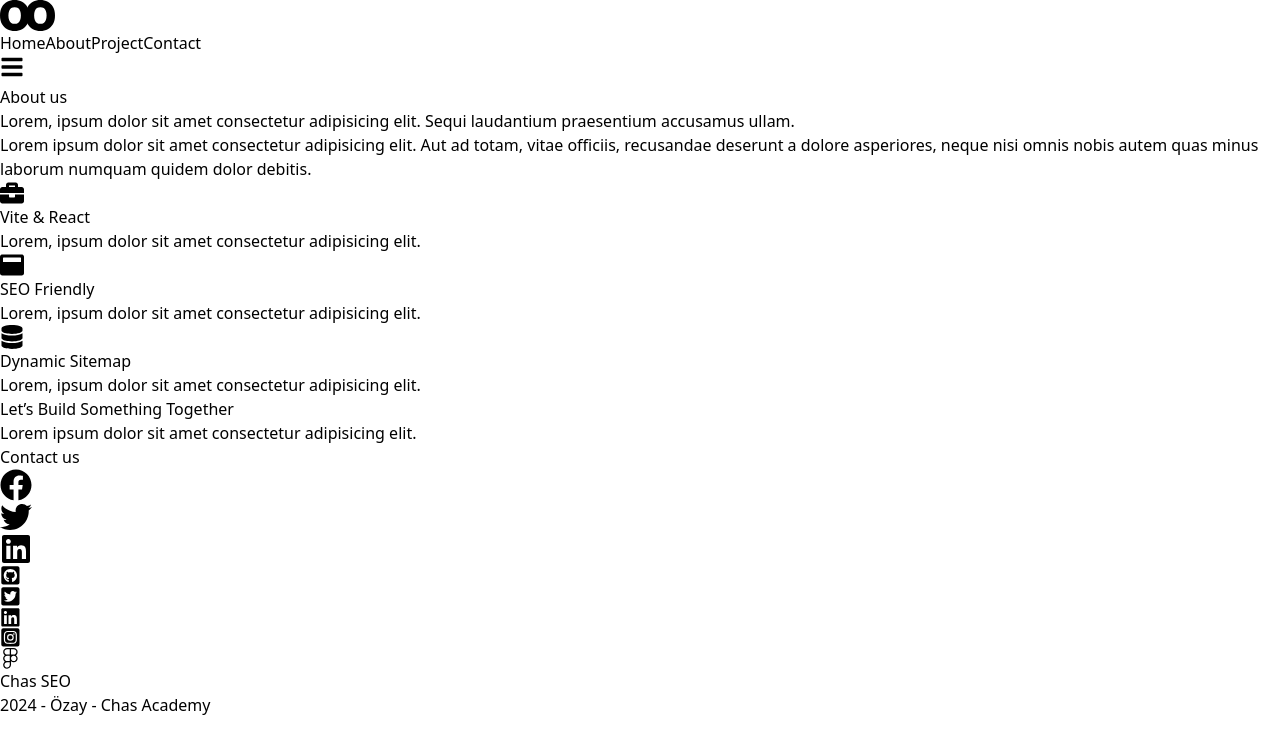
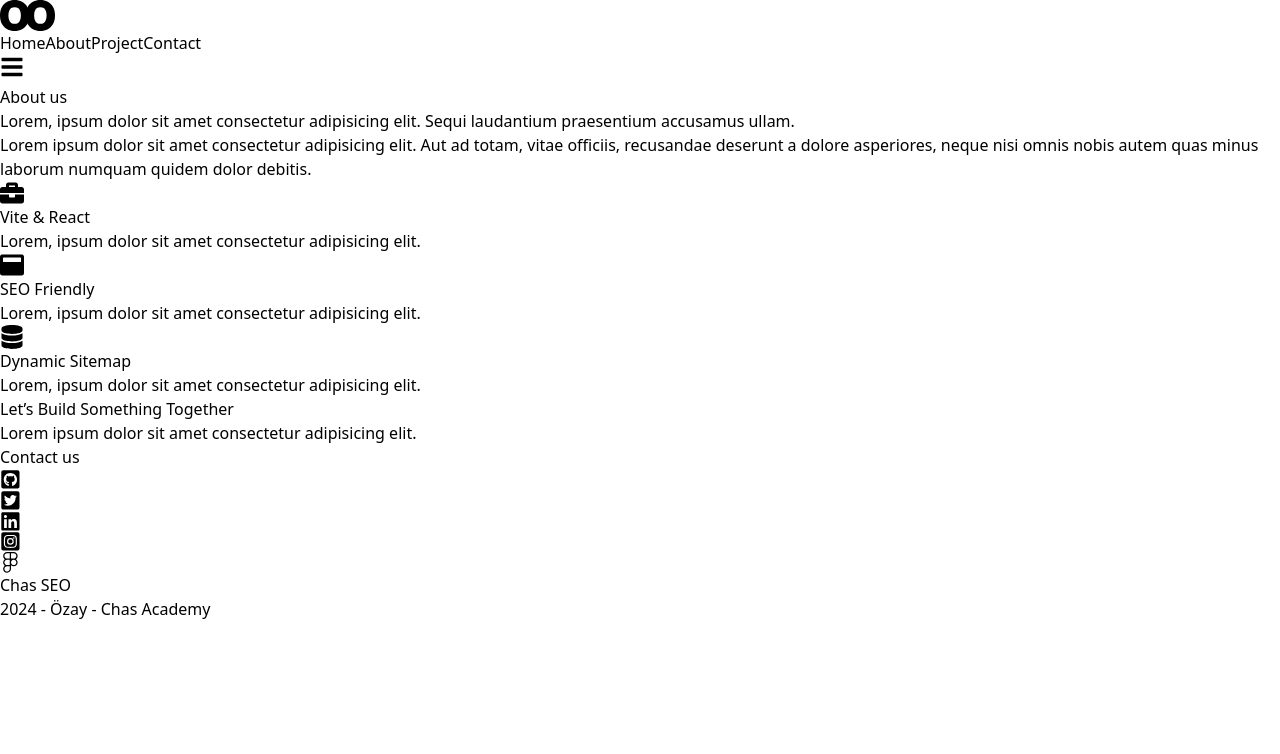
Before and after one commit to ozayo/chas-seo, a React (Vite) app: page /about in a window 1280 px wide. Shown: the top 754 px of the page. Built offline with nearby package versions, Linux system fonts and the light colour scheme.

Commit message:
remove social share component

```diff
--- a/src/pages/About.jsx
+++ b/src/pages/About.jsx
@@ -1,7 +1,6 @@
 import { Helmet } from 'react-helmet-async';
 import { FaBriefcase, FaWindowMaximize, FaDatabase, FaRobot, FaFileAlt, FaUsers } from "react-icons/fa";
 import Cta from '../components/Cta';
-import SocialShare from '../components/SocialShare';
 
 const About = () => {
   return (
@@ -76,7 +75,6 @@ const About = () => {
       </div>
       </section>
       <Cta />
-      <SocialShare />
     </>
   );
 };
--- a/src/pages/Home.jsx
+++ b/src/pages/Home.jsx
@@ -3,7 +3,6 @@ import MainHero from '../components/MainHero';
 import Features from '../components/Features';
 import Cta from '../components/Cta';
 import LatestBlogPosts from '../components/LatestBlogPosts';
-import SocialShare from '../components/SocialShare';
 
 const Home = () => {
   return (
@@ -21,7 +20,6 @@ const Home = () => {
       <Features />
       <Cta />
       <LatestBlogPosts />
-      <SocialShare />
     </>
   );
 }
```
